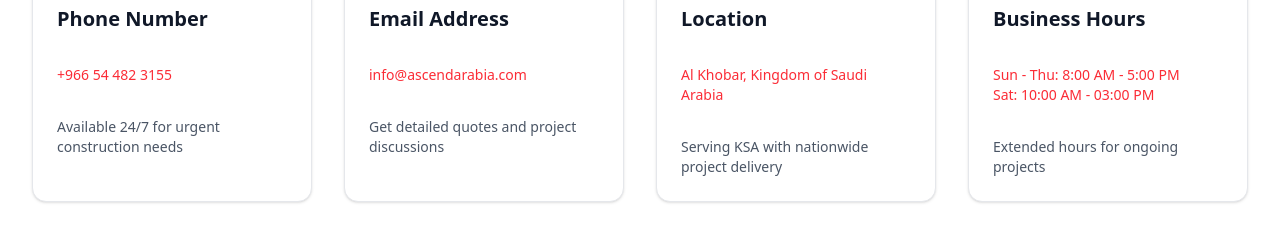
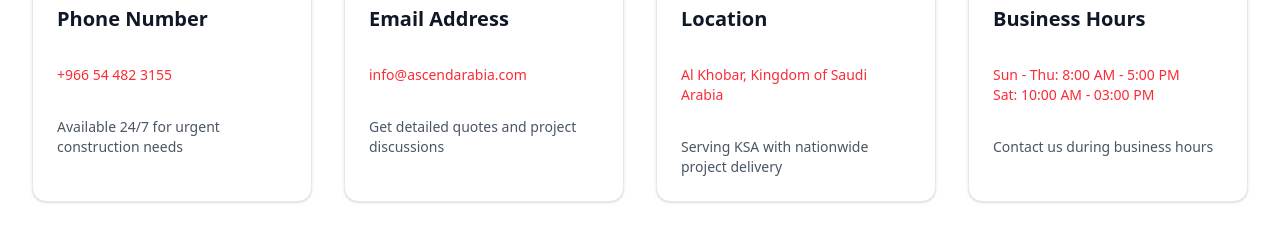
Before and after one commit to Sinu00/xyzlandingpage, a Next.js app: page /contact in a window 1280 px wide. Shown: the part 780-1007 px from the top of the page. Built offline with nearby package versions, Linux system fonts and the light colour scheme.

Commit message:
changed contact page contact info business hour description

```diff
--- a/src/app/contact/page.tsx
+++ b/src/app/contact/page.tsx
@@ -46,7 +46,7 @@ export default function ContactPage() {
           Sat: 10:00 AM - 03:00 PM
         </>
       ),
-      description: "Extended hours for ongoing projects"
+      description: "Contact us during business hours"
     }
   ]
 
```
